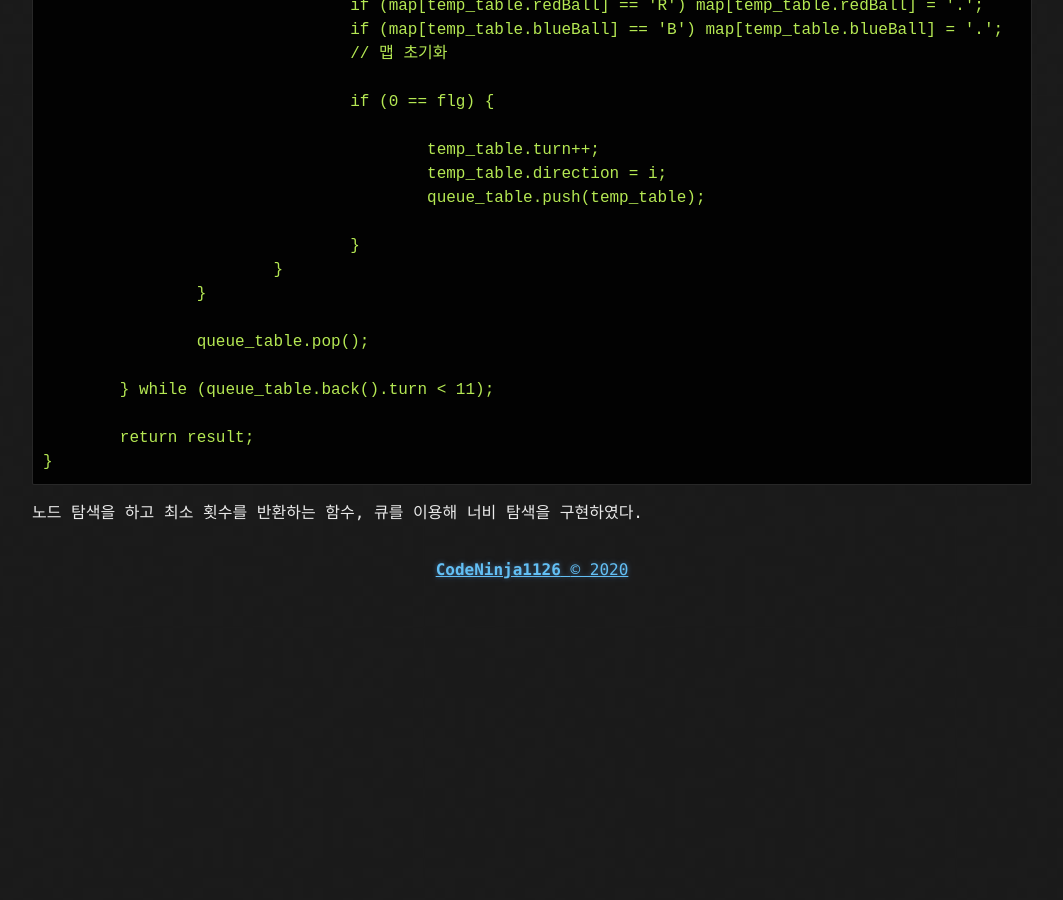
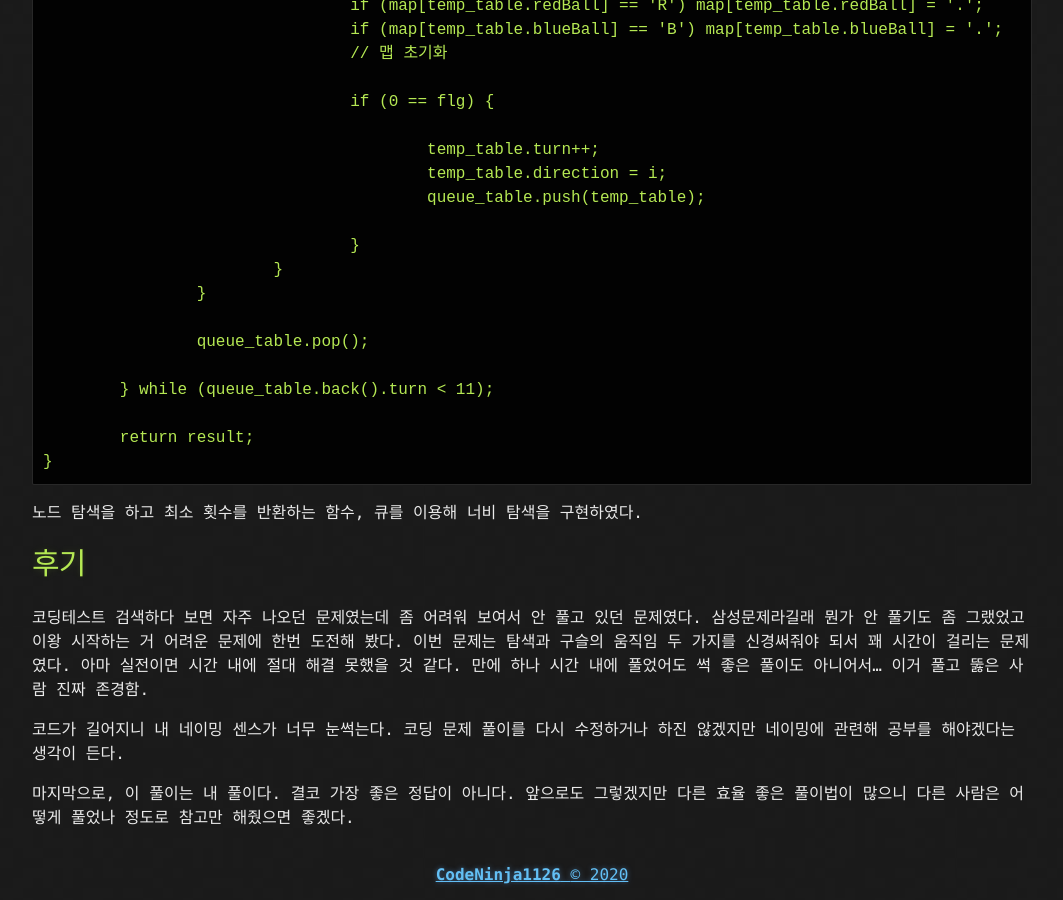
Before and after one commit to CodeNinja1126/CodeNinja1126.github.io, a Jekyll site: the page built from _posts/2020-10-07-코딩 테스트00.md, in a window 1280 px wide and 900 px high, scrolled down 5757 px. Shown: the whole window, without its empty margins (108-1171 px from the left). Built offline with Jekyll 4.4.1, drawn with Linux system fonts in a browser that asks for light colours; before the commit the page ends 6352 px from its top, so only the background shows below that.

Commit message:
Update 2020-10-07-코딩 테스트00.md

````diff
--- a/_posts/2020-10-07-코딩 테스트00.md
+++ b/_posts/2020-10-07-코딩 테스트00.md
@@ -240,3 +240,18 @@ int check(char* map, int x, int y) {
 }
 ```
 노드 탐색을 하고 최소 횟수를 반환하는 함수, 큐를 이용해 너비 탐색을 구현하였다.
+
+# 후기
+
+코딩테스트 검색하다 보면 자주 나오던 문제였는데 좀 어려워 보여서 안 풀고 있던 문제였다.
+삼성문제라길래 뭔가 안 풀기도 좀 그랬었고 이왕 시작하는 거 어려운 문제에 한번 도전해 봤다.
+이번 문제는 탐색과 구슬의 움직임 두 가지를 신경써줘야 되서 꽤 시간이 걸리는 문제였다.
+아마 실전이면 시간 내에 절대 해결 못했을 것 같다.
+만에 하나 시간 내에 풀었어도 썩 좋은 풀이도 아니어서...
+이거 풀고 뚫은 사람 진짜 존경함.
+
+코드가 길어지니 내 네이밍 센스가 너무 눈썩는다.
+코딩 문제 풀이를 다시 수정하거나 하진 않겠지만 네이밍에 관련해 공부를 해야겠다는 생각이 든다.
+
+마지막으로, 이 풀이는 내 풀이다. 결코 가장 좋은 정답이 아니다.
+앞으로도 그렇겠지만 다른 효율 좋은 풀이법이 많으니 다른 사람은 어떻게 풀었나 정도로 참고만 해줬으면 좋겠다.
````
